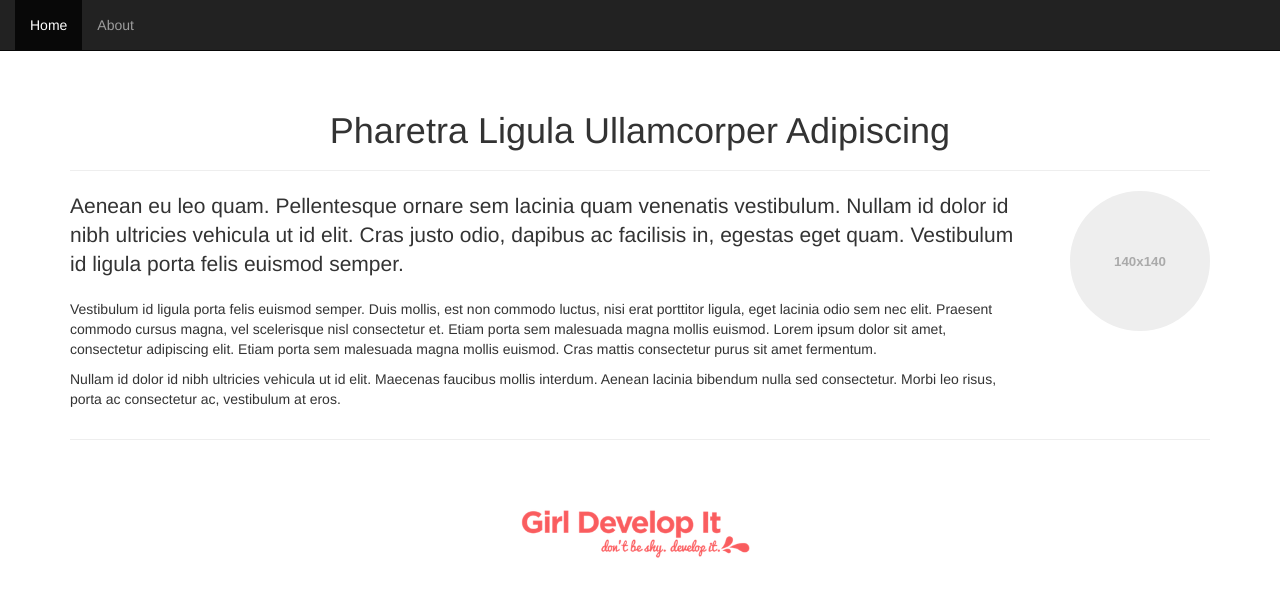
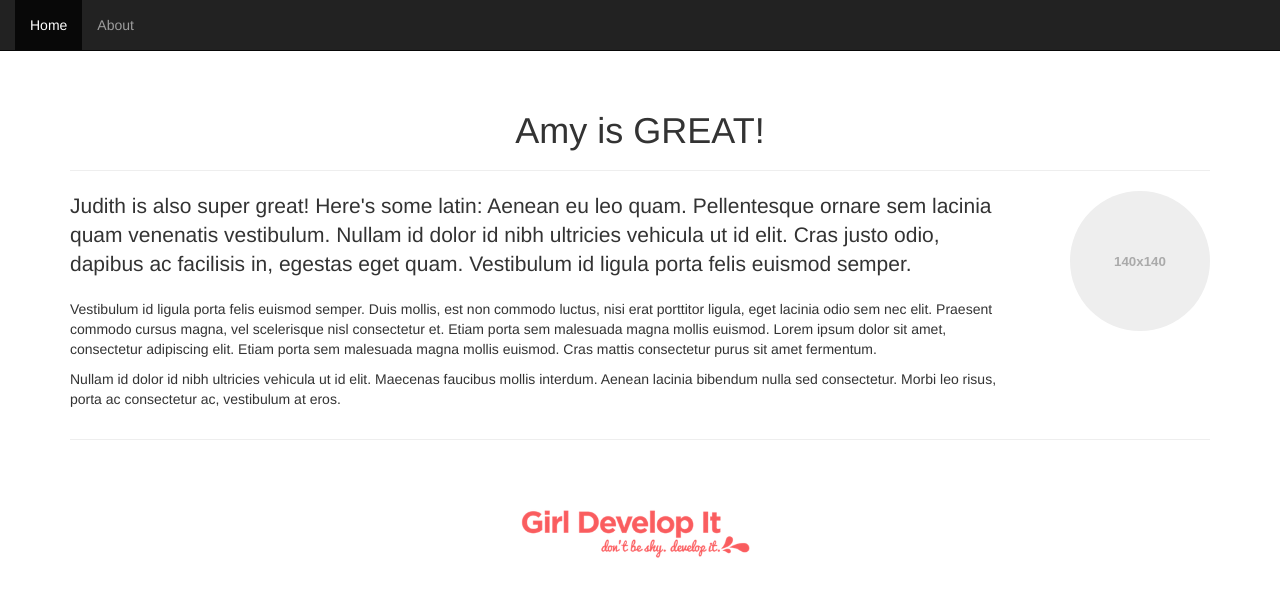
Before and after one commit to thecodeferret/github_april18, a plain HTML site: page index.html in a window 1280 px wide. Drawn offline with Linux system fonts and the light colour scheme.

Commit message:
judith and amy are great

```diff
--- a/index.html
+++ b/index.html
@@ -17,12 +17,12 @@
   </nav>
   <div class="container">
     <header class="page-header">
-      <h1 class="text-center">Pharetra Ligula Ullamcorper Adipiscing</h1>
+      <h1 class="text-center">Amy is GREAT!</h1>
     </header>
 
     <div class="row">
       <div class="col-md-10">
-        <p class="lead">Aenean eu leo quam. Pellentesque ornare sem lacinia quam venenatis vestibulum. Nullam id dolor id nibh ultricies vehicula ut id elit. Cras justo odio, dapibus ac facilisis in, egestas eget quam. Vestibulum id ligula porta felis euismod semper.</p>
+        <p class="lead">Judith is also super great! Here's some latin: Aenean eu leo quam. Pellentesque ornare sem lacinia quam venenatis vestibulum. Nullam id dolor id nibh ultricies vehicula ut id elit. Cras justo odio, dapibus ac facilisis in, egestas eget quam. Vestibulum id ligula porta felis euismod semper.</p>
         <p>Vestibulum id ligula porta felis euismod semper. Duis mollis, est non commodo luctus, nisi erat porttitor ligula, eget lacinia odio sem nec elit. Praesent commodo cursus magna, vel scelerisque nisl consectetur et. Etiam porta sem malesuada magna mollis euismod. Lorem ipsum dolor sit amet, consectetur adipiscing elit. Etiam porta sem malesuada magna mollis euismod. Cras mattis consectetur purus sit amet fermentum.</p>
         <p>Nullam id dolor id nibh ultricies vehicula ut id elit. Maecenas faucibus mollis interdum. Aenean lacinia bibendum nulla sed consectetur. Morbi leo risus, porta ac consectetur ac, vestibulum at eros.</p>
       </div>
```
Also changed, not shown: 1 other file.
